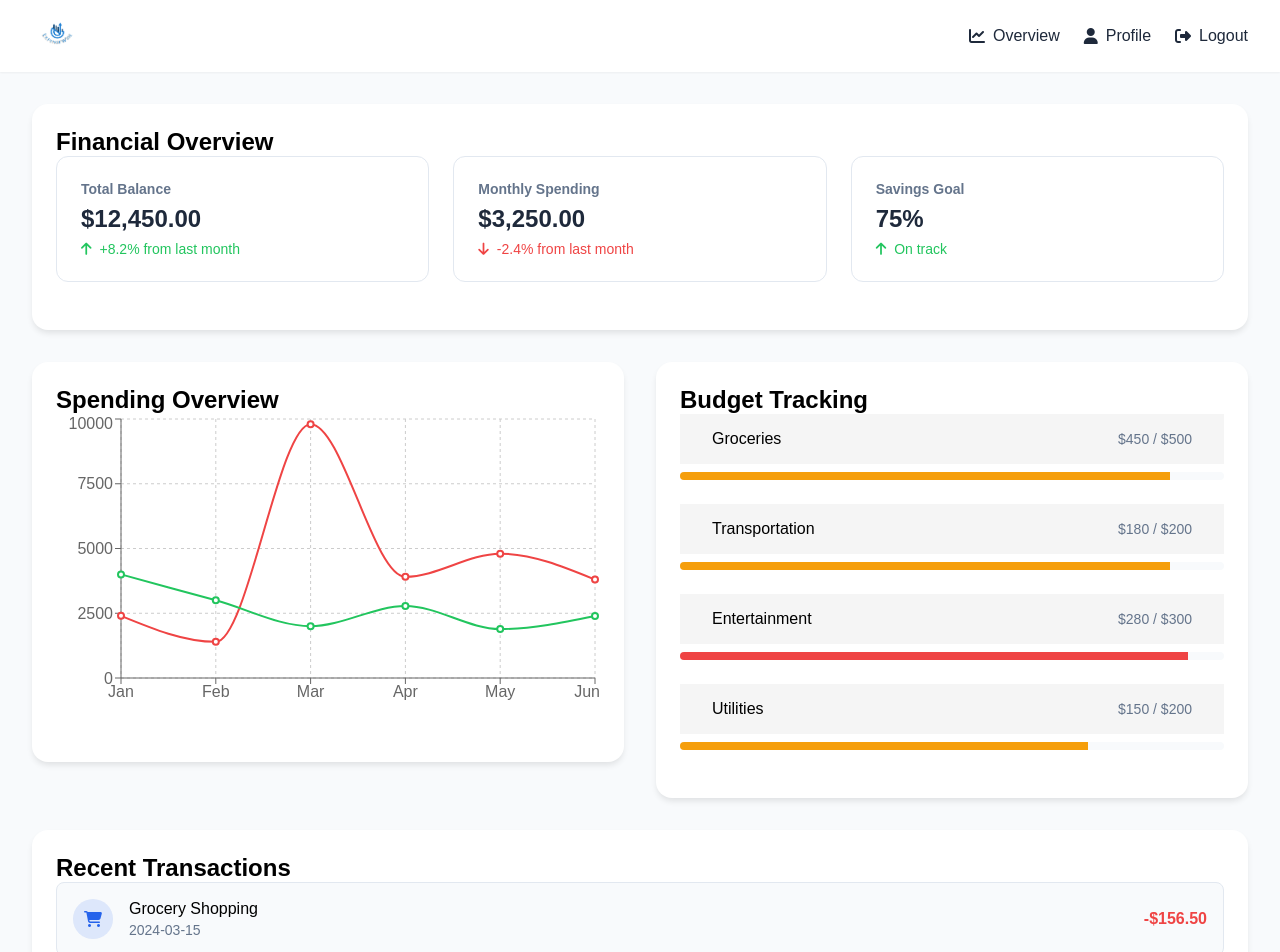
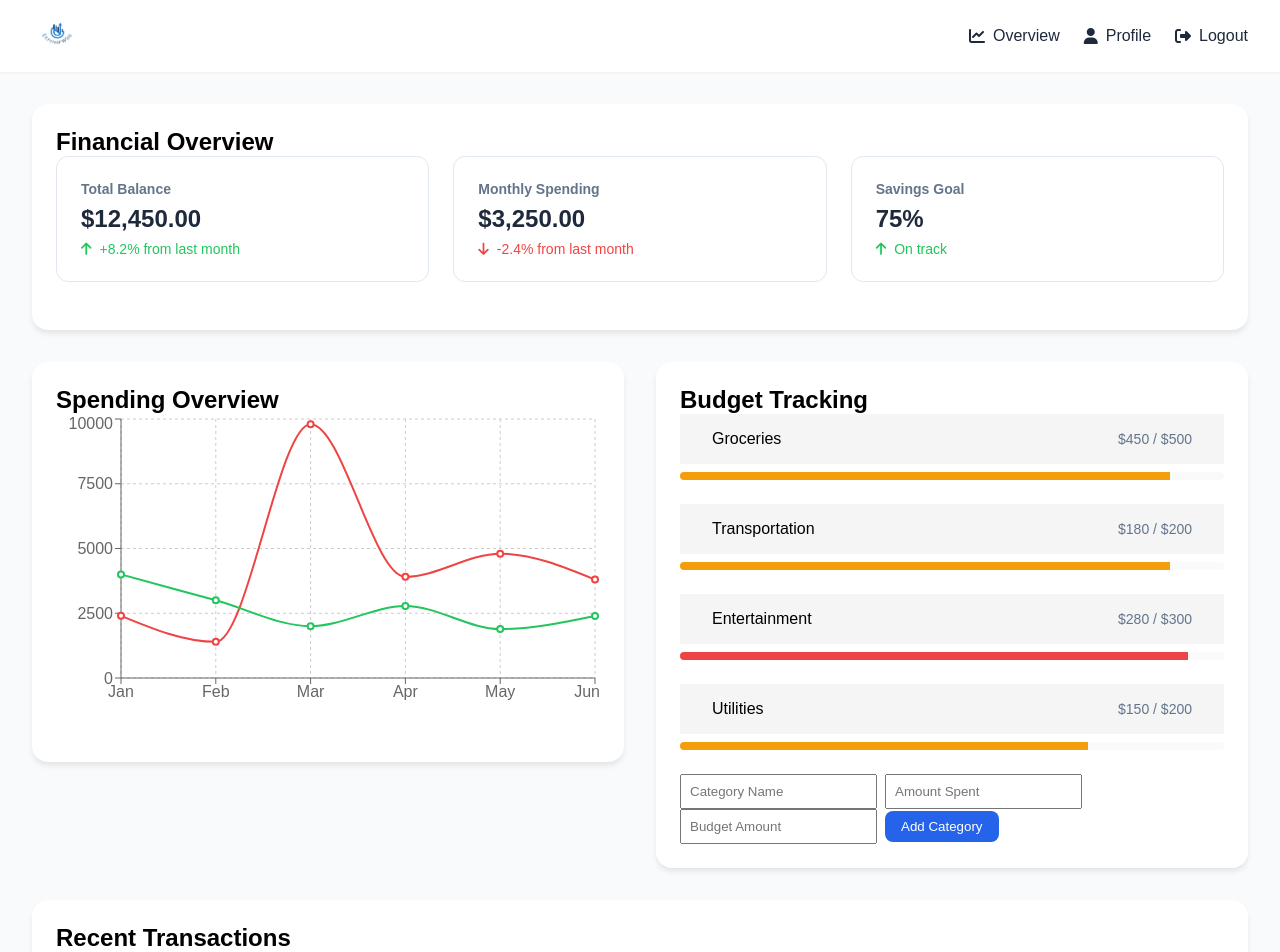
Before and after one commit to edzordzinam44/ExpenseWise, a React (Create React App) app in the folder expensewise/: page /dashboard in a window 1280 px wide. Shown: the top 952 px of the page. Built offline with nearby package versions, Linux system fonts and the light colour scheme; sample sign-in values are in the browser's storage.

Commit message:
Update CORS origin, enhance budgeting functionality with dynamic category addition, and implement axios instance for API calls

```diff
--- a/expensewise/src/Pages/Dashboard/Dashboard.js
+++ b/expensewise/src/Pages/Dashboard/Dashboard.js
@@ -1,4 +1,5 @@
-import React from 'react';
+import React, { useState } from 'react';
+// import axios from 'axios';
 import styled, { ThemeProvider } from 'styled-components';
 import { LineChart, Line, XAxis, YAxis, CartesianGrid, Tooltip, ResponsiveContainer } from 'recharts';
 import { useNavigate } from 'react-router-dom';
@@ -347,12 +348,30 @@ const Charts = () => {
 };
 
 const Budgeting = () => {
-  const categories = [
+  const [categories, setCategories] = useState([
     { name: 'Groceries', spent: 450, budget: 500 },
     { name: 'Transportation', spent: 180, budget: 200 },
     { name: 'Entertainment', spent: 280, budget: 300 },
     { name: 'Utilities', spent: 150, budget: 200 },
-  ];
+  ]);
+
+  const [newCategory, setNewCategory] = useState({ name: '', spent: '', budget: '' });
+
+  const handleInputChange = (e) => {
+    const { name, value } = e.target;
+    setNewCategory({ ...newCategory, [name]: value });
+  };
+
+  const handleAddCategory = (e) => {
+    e.preventDefault();
+    const { name, spent, budget } = newCategory;
+
+    // Only add if fields are not empty and budget/spent are valid numbers
+    if (name && spent && budget && !isNaN(spent) && !isNaN(budget)) {
+      setCategories([...categories, { name, spent: parseFloat(spent), budget: parseFloat(budget) }]);
+      setNewCategory({ name: '', spent: '', budget: '' }); // Reset form
+    }
+  };
 
   return (
     <BudgetCard>
@@ -371,13 +390,45 @@ const Budgeting = () => {
           </BudgetCategory>
         );
       })}
+      <form onSubmit={handleAddCategory} style={{ marginTop: '1.5rem' }}>
+        <input
+          type="text"
+          name="name"
+          placeholder="Category Name"
+          value={newCategory.name}
+          onChange={handleInputChange}
+          required
+          style={{ marginRight: '0.5rem', padding: '0.5rem' }}
+        />
+        <input
+          type="number"
+          name="spent"
+          placeholder="Amount Spent"
+          value={newCategory.spent}
+          onChange={handleInputChange}
+          required
+          style={{ marginRight: '0.5rem', padding: '0.5rem' }}
+        />
+        <input
+          type="number"
+          name="budget"
+          placeholder="Budget Amount"
+          value={newCategory.budget}
+          onChange={handleInputChange}
+          required
+          style={{ marginRight: '0.5rem', padding: '0.5rem' }}
+        />
+        <button type="submit" style={{ padding: '0.5rem 1rem', background: '#2563eb', color: '#fff', border: 'none', borderRadius: '0.5rem' }}>
+          Add Category
+        </button>
+      </form>
     </BudgetCard>
   );
 };
 
 // Main Dashboard Component
 const Dashboard = () => {
-    console.log('Dashboard is rendering');
+  console.log('Dashboard is rendering');
 
   return (
     <ThemeProvider theme={theme}>
```
Also changed, not shown: expensewise/src/axiosInstance.js (added, +8 -0 lines), expensewise/src/services/expenseService.js (added, +21 -0 lines), 1 other file (tests, documents, lock files or other folders).
